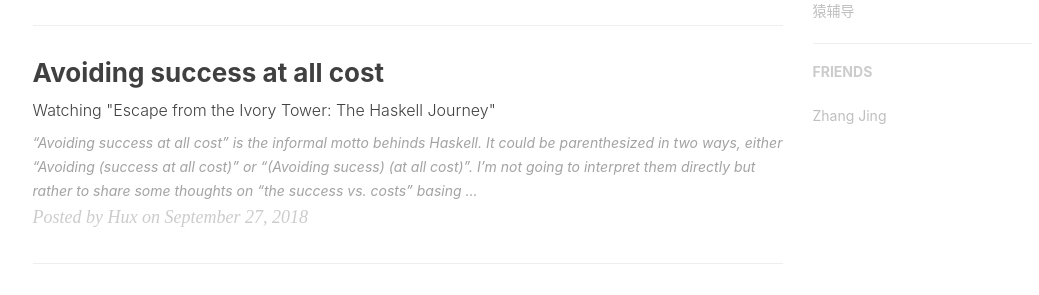
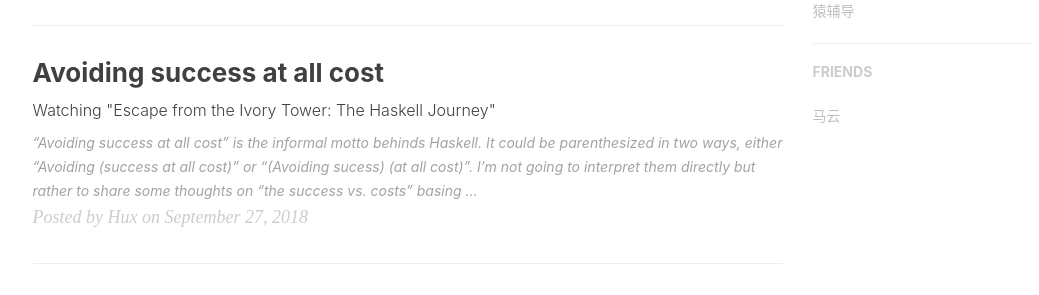
Before and after one commit to zhaoanyang36/blog, a Jekyll site: the page built from index.html, in a window 1280 px wide and 900 px high, scrolled down 1185 px. Shown: the part 153-448 px from the top of the window, without its empty margins (135-1174 px from the left). Built offline with Jekyll 4.4.1, drawn with Linux system fonts in a browser that asks for light colours; nearby versions of some CDN libraries; the list of posts is cut into pages by our own code; comment, search, counter and statistics services are not loaded.

Commit message:
Update _config.yml

```diff
--- a/_config.yml
+++ b/_config.yml
@@ -112,8 +112,8 @@ page-mathjax: false
 # Friends
 friends: [
     {
-         title: "Zhang Jing",
-         href: "https://www.linkedin.com/in/jing-zhang-871b091a3/"
+         title: "马云",
+         href: "https://baike.baidu.com/item/%E9%A9%AC%E4%BA%91/6252"
     }
 ]
 
```
